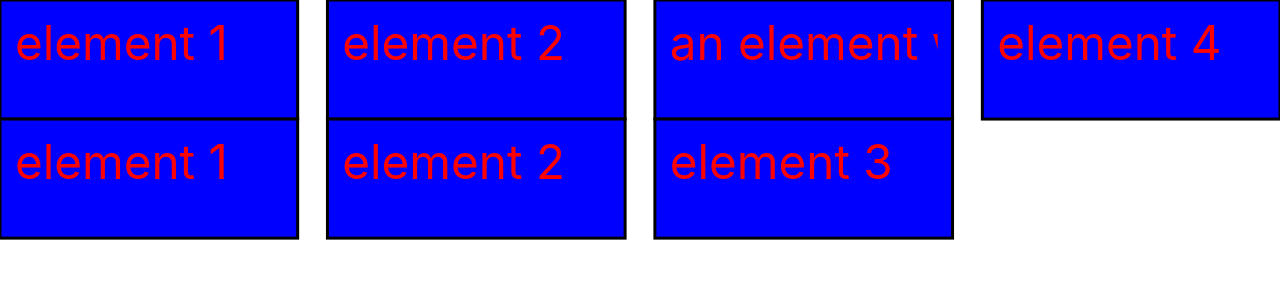
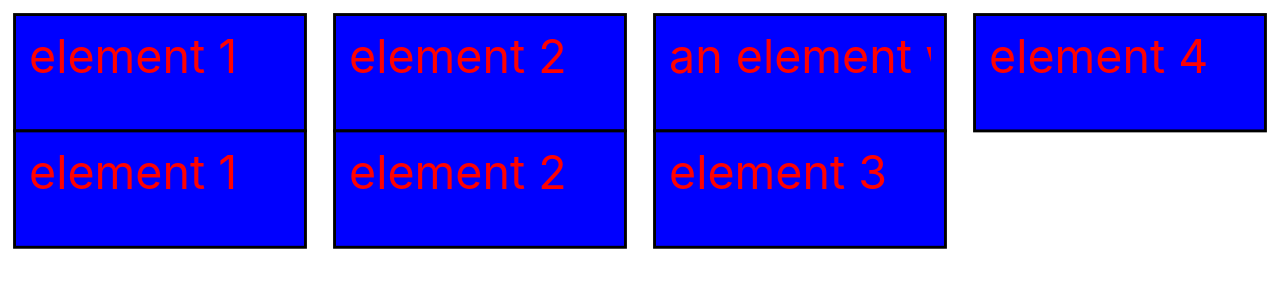
Before and after one commit to tkreyling/svg-experiments, a React (Create React App) app: page / in a window 1280 px wide. Shown: the top 300 px of the page. Built offline with nearby package versions, Linux system fonts and the light colour scheme.

Commit message:
Added MARGIN_SIDE and MARGIN_TOP

```diff
--- a/src/App.tsx
+++ b/src/App.tsx
@@ -8,6 +8,8 @@ type RectProps = {
     key: string
 }
 
+export const MARGIN_TOP = 5;
+export const MARGIN_SIDE = 5;
 export const ELEMENT_WIDTH = 100;
 export const ELEMENT_HEIGHT = 40;
 export const HORIZONTAL_SPACING = 10;
@@ -32,8 +34,8 @@ export function layout(layers: string[][]): RectProps[][] {
 export function layoutHorizontally(elements: string[], layerIndex: number): RectProps[] {
     return elements.map((element, index) => {
         return {
-            x: index * (ELEMENT_WIDTH + HORIZONTAL_SPACING),
-            y: layerIndex * ELEMENT_HEIGHT,
+            x: index * (ELEMENT_WIDTH + HORIZONTAL_SPACING) + MARGIN_SIDE,
+            y: layerIndex * ELEMENT_HEIGHT + MARGIN_TOP,
             element: element,
             key: layerIndex + "_" + index
         }
@@ -67,7 +69,7 @@ const layers = [
 const App: React.FC = () => {
     return (
         <div className="App">
-      <svg viewBox={"0 0 " + widthOfLayers(layers) + " 100"}>
+            <svg viewBox={"0 0 " + (widthOfLayers(layers) + 2 * MARGIN_SIDE) + " 100"}>
                 {layout(layers).flat().map(Rect)}
             </svg>
         </div>
```
Also changed, not shown: 1 other file (tests, documents, lock files or other folders). Lines whose indentation alone changed are shown as unchanged.
